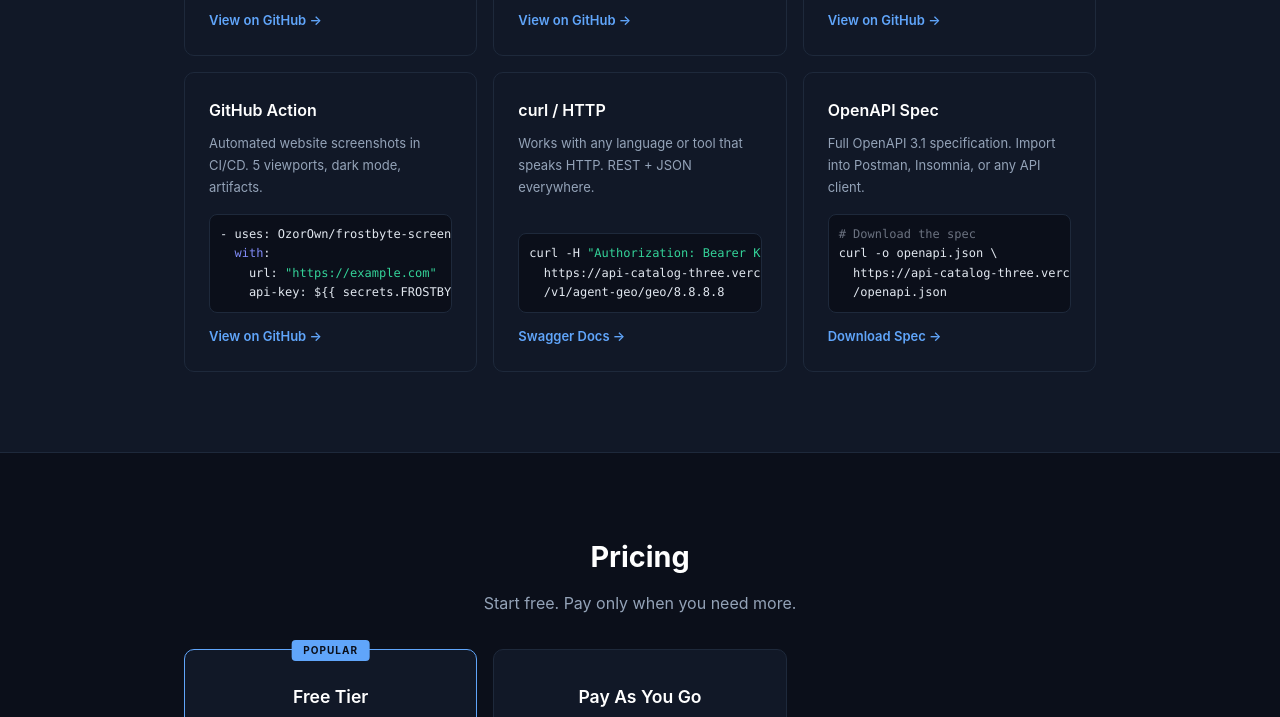
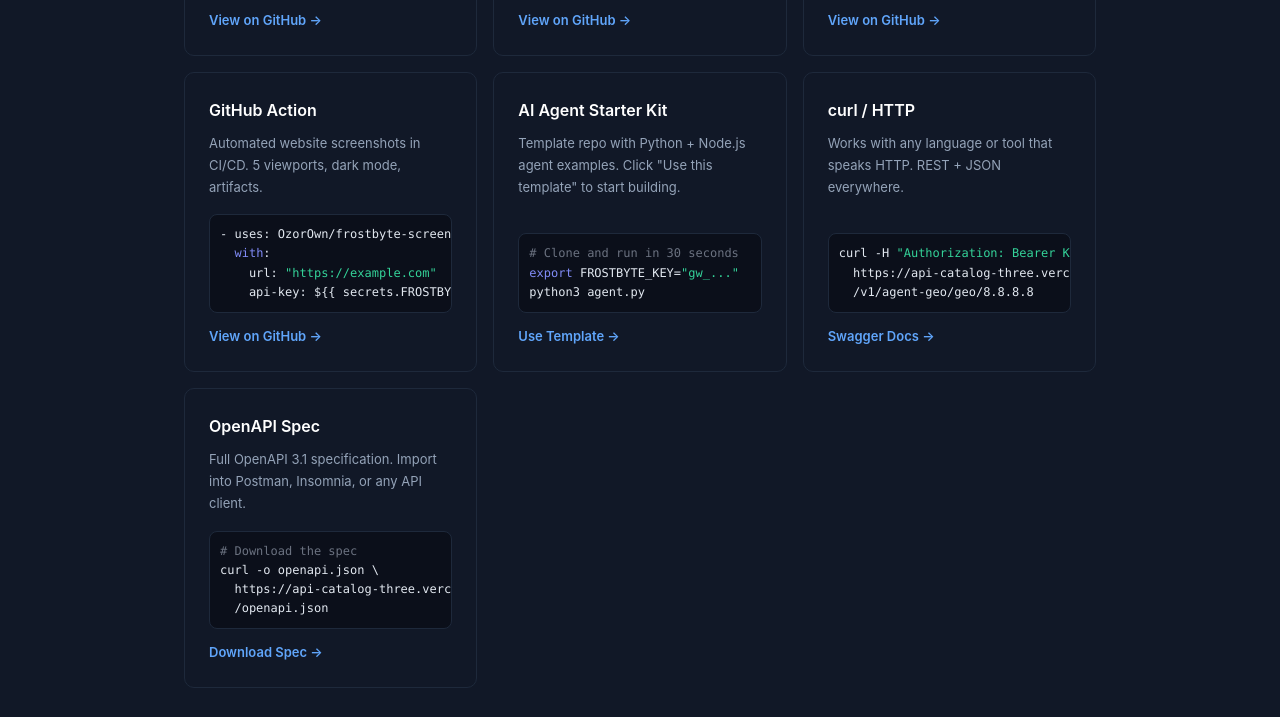
Before and after one commit to OzorOwn/OzorOwn.github.io, a plain HTML site: page index.html in a window 1280 px wide. Shown: the part 4709-5426 px from the top of the page. Drawn offline with Linux system fonts and the light colour scheme.

Commit message:
Add AI Agent Starter Kit to SDKs section and footer

```diff
--- a/index.html
+++ b/index.html
@@ -453,6 +453,17 @@ geo = fb.geo.lookup(<span class="string">"8.8.8.8"</span>)</pre>
 </div>
 
 <div class="sdk-card">
+<h3>AI Agent Starter Kit</h3>
+<p>Template repo with Python + Node.js agent examples. Click "Use this template" to start building.</p>
+<div class="code-block" style="margin-bottom:12px">
+<pre style="padding:10px;font-size:12px"><span class="comment"># Clone and run in 30 seconds</span>
+<span class="keyword">export</span> FROSTBYTE_KEY=<span class="string">"gw_..."</span>
+python3 agent.py</pre>
+</div>
+<a href="https://github.com/OzorOwn/ai-agent-starter" class="sdk-link" target="_blank">Use Template &rarr;</a>
+</div>
+
+<div class="sdk-card">
 <h3>curl / HTTP</h3>
 <p>Works with any language or tool that speaks HTTP. REST + JSON everywhere.</p>
 <div class="code-block" style="margin-bottom:12px">
@@ -570,6 +581,7 @@ curl -o openapi.json \
 <a href="https://github.com/OzorOwn/frostbyte-api" target="_blank">JavaScript SDK</a>
 <a href="https://github.com/OzorOwn/frostbyte-mcp" target="_blank">MCP Server</a>
 <a href="https://github.com/OzorOwn/frostbyte-screenshot-action" target="_blank">GitHub Action</a>
+<a href="https://github.com/OzorOwn/ai-agent-starter" target="_blank">Starter Kit</a>
 <a href="https://api-catalog-three.vercel.app/openapi.json" target="_blank">OpenAPI Spec</a>
 </div>
 <div>
```
